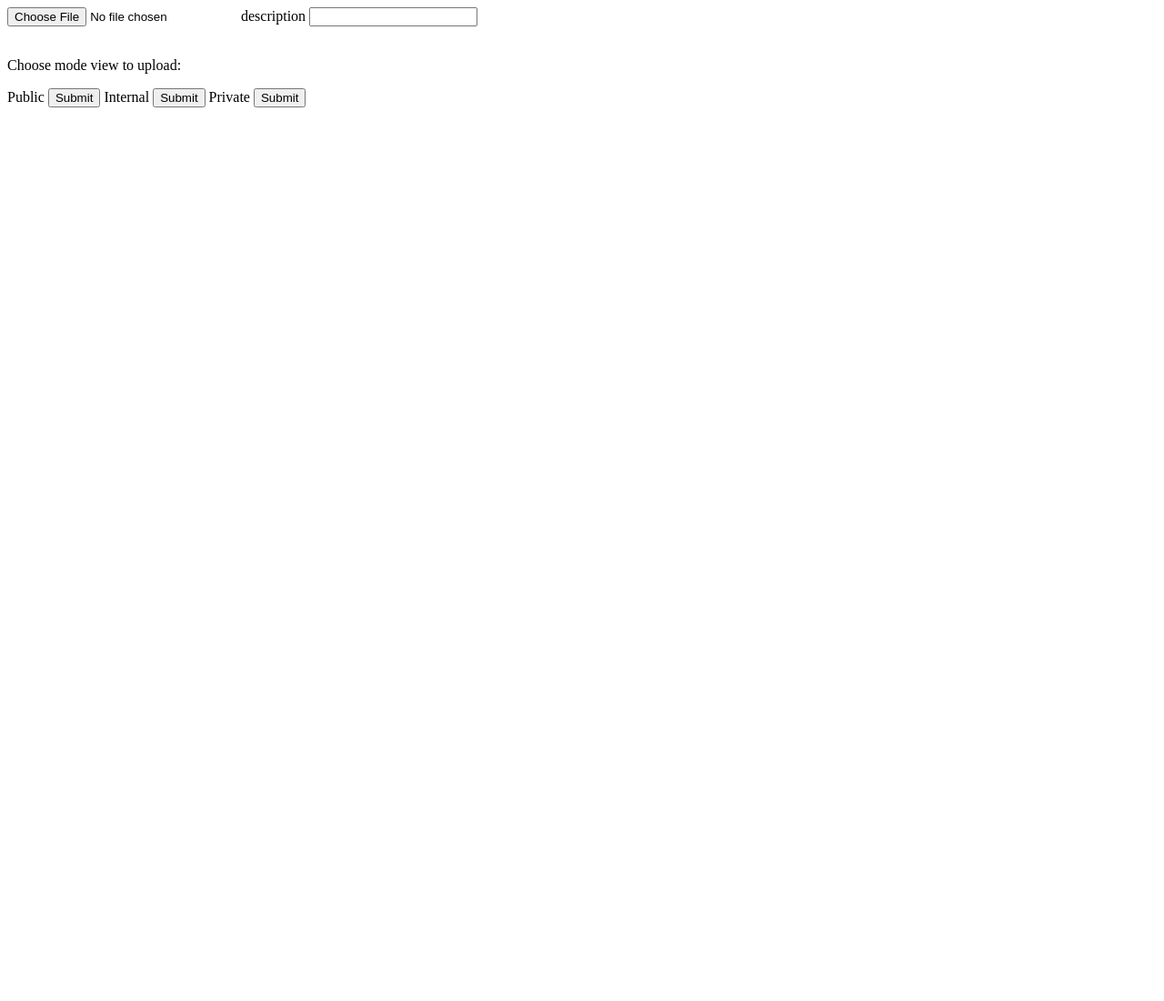
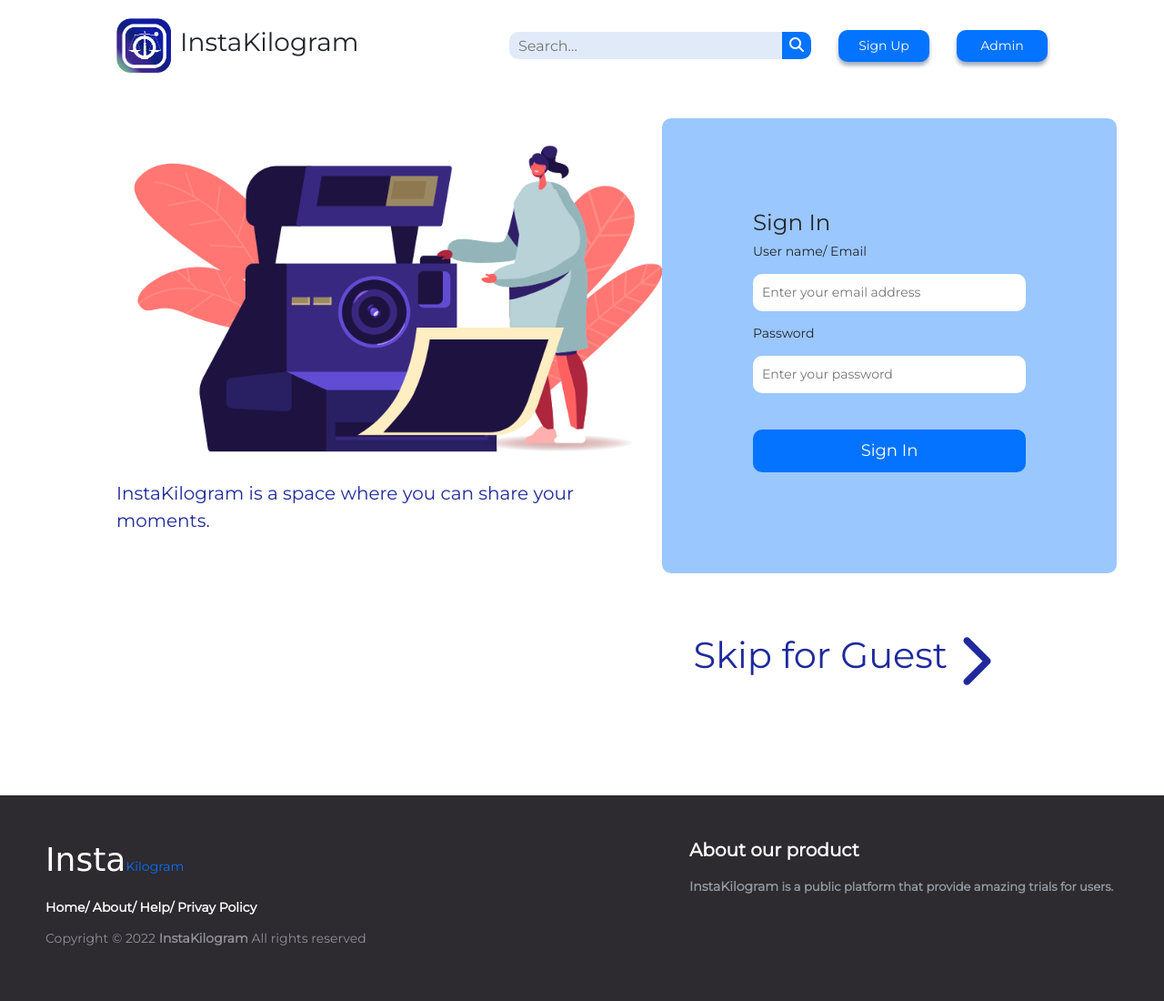
Before and after one commit to kelseyvn17/Web_Group15, a PHP site: page / in a window 1280 px wide. Shown: the whole page at 91% size. Before the commit the page ends 118 px from the top, so only its background shows below. Run offline with PHP 8.4, Linux system fonts and the light colour scheme; some libraries are stand-ins or nearby versions.

Commit message:
Update index.php

```diff
--- a/index.php
+++ b/index.php
@@ -1,44 +1,78 @@
-<?php
-    session_start();
-?>
 <!DOCTYPE html>
-<html>
-    <head>
-        <title>Insta</title>
-    </head>
+<html lang="en">
+<head>
+    <meta charset="UTF-8">
+    <meta name="viewport" content="width=device-width, initial-scale=1.0">
+    <title>InstaKilogram</title>
+    <link rel="stylesheet" href="login.css">
+    <script src="https://kit.fontawesome.com/67c66657c7.js"></script>
+    <link href="https://cdn.jsdelivr.net/npm/bootstrap@5.1.3/dist/css/bootstrap.min.css" rel="stylesheet" integrity="sha384-1BmE4kWBq78iYhFldvKuhfTAU6auU8tT94WrHftjDbrCEXSU1oBoqyl2QvZ6jIW3" crossorigin="anonymous">
+</head>
 <body>
-    <form action="upload.php" method="POST" enctype="multipart/form-data">
-        <input type="file" name="file">
-        <label for="description">description</label>
-        <input type="text" name="description" maxlength=50><br><br>
+    <header>
+        <div class="logo">
+            <img src="img/logo.png" alt="logo">
+            <h2>InstaKilogram</h2>
+        </div>
 
-        <p>Choose mode view to upload: </p>
-        <label>Public</label>
-        <input type="submit" name="public" value="Submit">
-        <label>Internal</label>
-        <input type="submit" name="internal" value="Submit">
-        <label>Private</label>
-        <input type="submit" name="private" value="Submit">
+        <div class="navi">
+            <div class="search_box">
+                <input type="search" placeholder="Search...">
+                <span class="fa fa-search"></span>
+            </div>
+            <a href="form1.html"><button class="button">Sign Up</button></a>
+            <a href="admin_login.html"><button class="button">Admin</button></a>
+        </div>
+    </header>
 
-    </form>
-<?php
-    $dirname = "IMG/";
-    $img = glob($dirname."*.{jpg, jpeg, png, gif}", GLOB_BRACE);
-    $sort = array();
+    <main>
+        <div class="background">
+            <div class="banner">
+                <img src="img/banner.png" alt="background">
+                <p>InstaKilogram is a space where you can share your moments.</p>
+            </div>
 
-    foreach($img as $image){
-        $sort[$image]=filemtime($image);
-    }
-    arsort($sort);
+            <div class="login">
+                <form action="user.php" method="post">
+                    <div class="login-form">
+                        <h3 class="title">Sign In</h3>
+                        <div class="input-box">
+                            <span class="field">User name/ Email</span>
+                            <input type="text" placeholder="Enter your email address" required>
+                        </div>
+                        <div class="input-box">
+                            <span class="field">Password</span>
+                            <input type="password" placeholder="Enter your password" required>
+                        </div>
+                            <input id="btn" type="submit" name="sign-in" value="Sign In" />
+                </form>
+            </div>
+        </div>
+    </main>
+    <div class="guest-skip">
+        <a href="guest.html"><p>Skip for Guest</p></a>
+        <span class="fa fa-chevron-right"></span>
+    </div>
+    <footer class="footers">
+        <div class="footer-left">
+            <h3>Insta<span>Kilogram</span></h3>
 
-    foreach($sort as $image => $time){
-        echo "<img src='$image' style='max-width:500px, max: height 500px;px;' />";
-        echo "<br>";
-        echo "Name: ";
-        $description = preg_replace('/.jpeg||.png||.jpg||.gif/', '', basename($image));
-        echo $description;
-        echo '<br>';
-    };
-?>
+            <p class="footer-links">
+                <a href="#">Home</a>/
+                <a href="about.html">About</a>/
+                <a href="help.html">Help</a>/
+                <a href="policy.html">Privay Policy</a>
+            </p>
+
+            <p class="footer-company-name">Copyright © 2022 <strong>InstaKilogram</strong> All rights reserved</p>
+        </div>
+
+        <div class="footer-right">
+            <p class="footer-company-about">
+                <span>About our product</span>
+                <strong>InstaKilogram</strong> is a public platform that provide amazing trials for users.
+            </p>
+        </div>
+    </footer>
 </body>
 </html>
```
